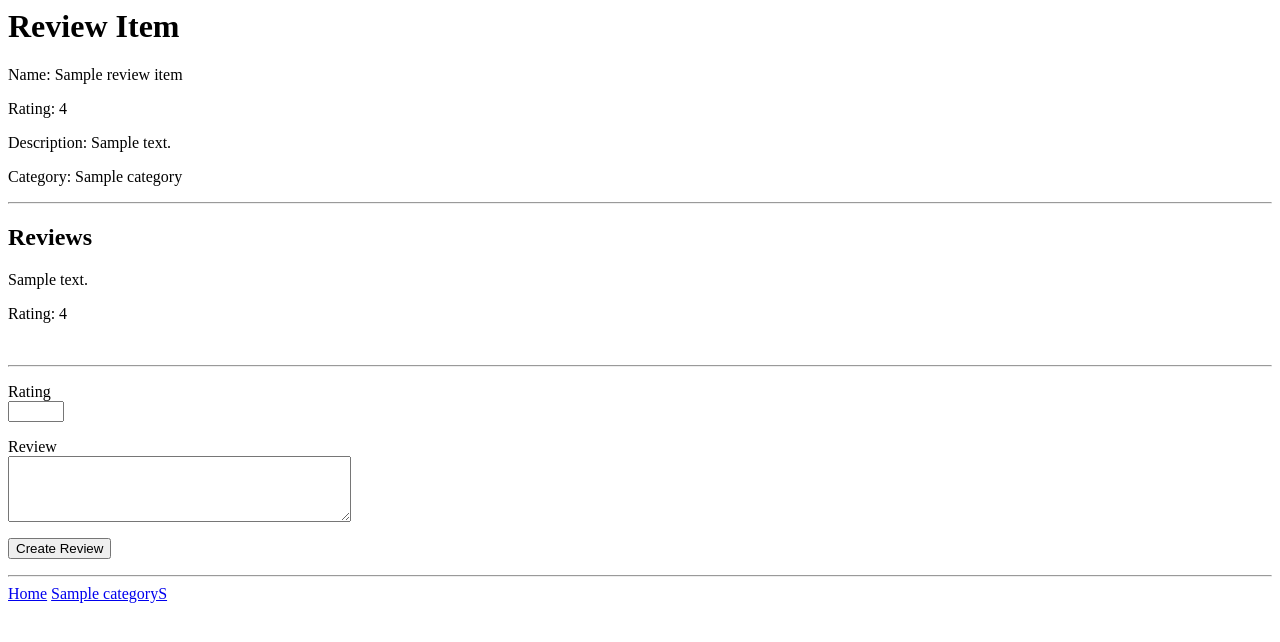
After one commit to sapetus/Arvostelusovellus, a Flask app: template app/templates/review_item.html in a window 1280 px wide. The commit adds this page. Shown: the top 642 px of the page. Run offline with Flask 2, Linux system fonts and the light colour scheme; the template is opened without the code that fills it: most values are stand-ins (such as "Sample title", 1, 10 or a date in 2020).

Commit message:
Lots of different changes
Created pages for different categories and review items. It is now possible to navigate to
a category from the front page. A partial review can be created for a review item.

```diff
--- a/app/app.py
+++ b/app/app.py
@@ -1,5 +1,6 @@
 from flask import Flask
 
 app = Flask(__name__)
+app.config["SQLALCHEMY_TRACK_MODIFICATIONS"] = False
 
 import routes
--- a/app/db.py
+++ b/app/db.py
@@ -3,4 +3,5 @@ from flask_sqlalchemy import SQLAlchemy
 from os import getenv
 
 app.config["SQLALCHEMY_DATABASE_URI"] = getenv("DATABASE_URL")
+
 db = SQLAlchemy(app)
--- a/app/templates/login.html
+++ b/app/templates/login.html
@@ -8,5 +8,5 @@
 	<p>Password <br>
 		<input type="password" name="password">
 	</p>
-	<input type="submit" value="Log In">
+	<button type="submit">Log In</button>
 </form>
--- a/app/templates/register.html
+++ b/app/templates/register.html
@@ -11,5 +11,5 @@
     <p>Confirm Password: <br>
         <input type="password" name="password_confirmation">
     </p>
-    <input type="submit" value="Create User">
+    <button type="submit">Create User</button>
 </form>
--- /dev/null
+++ b/app/templates/review_item.html
@@ -0,0 +1,33 @@
+<h1>Review Item</h1>
+
+<p>Name: {{review_item.name}}</p>
+<p>Rating: {{rating}}</p>
+<p>Description: {{review_item.description}}</p>
+<p>Category: {{review_item.category}}</p>
+
+<hr>
+
+<h2>Reviews</h2>
+{% for review in reviews %}
+<p>{{review.text}}</p>
+<p>Rating: {{review.rating}}</p>
+<br>
+{% endfor %}
+
+<hr>
+
+<form action="/category/{{review_item.category}}/{{review_item.id}}" method="POST">
+    <p>Rating <br>
+        <input type="number" min="1" max="10" name="rating">
+    </p>
+    <p>Review <br>
+        <textarea name="review" cols="40" rows="4" maxlength="1000"></textarea>
+    </p>
+    <input type="hidden" name="review_item_id" value="{{review_item.id}}">
+    <button type="submit">Create Review</button>
+</form>
+
+<hr>
+
+<a href="/">Home</a>
+<a href="/category/{{review_item.category}}">{{review_item.category}}S</a>
```
Also changed, not shown: app/review.py (added, +11 -0 lines), app/routes.py (+45 -3 lines), app/templates/category.html (added, +11 -0 lines), app/templates/index.html (+8 -6 lines).
